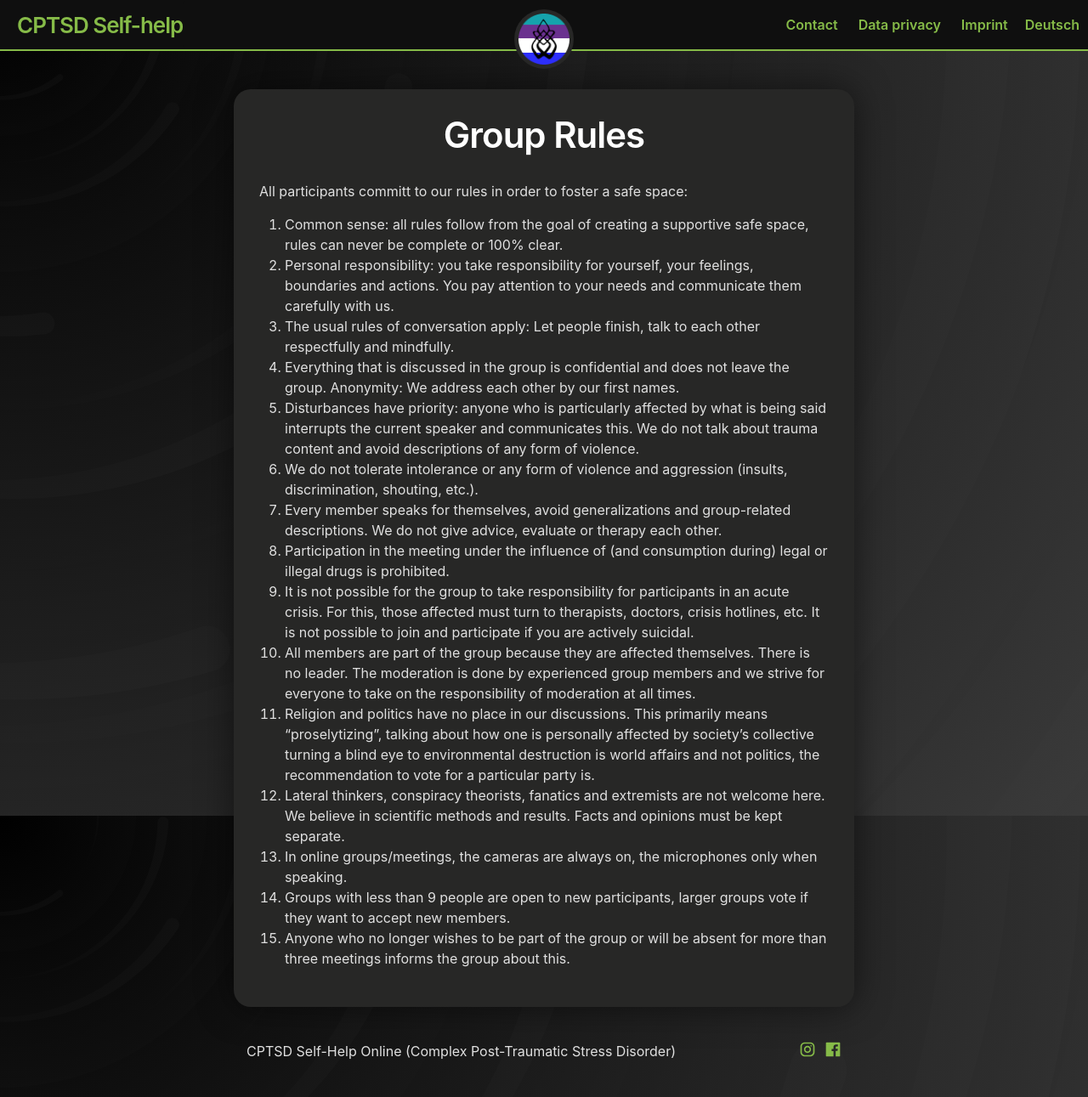
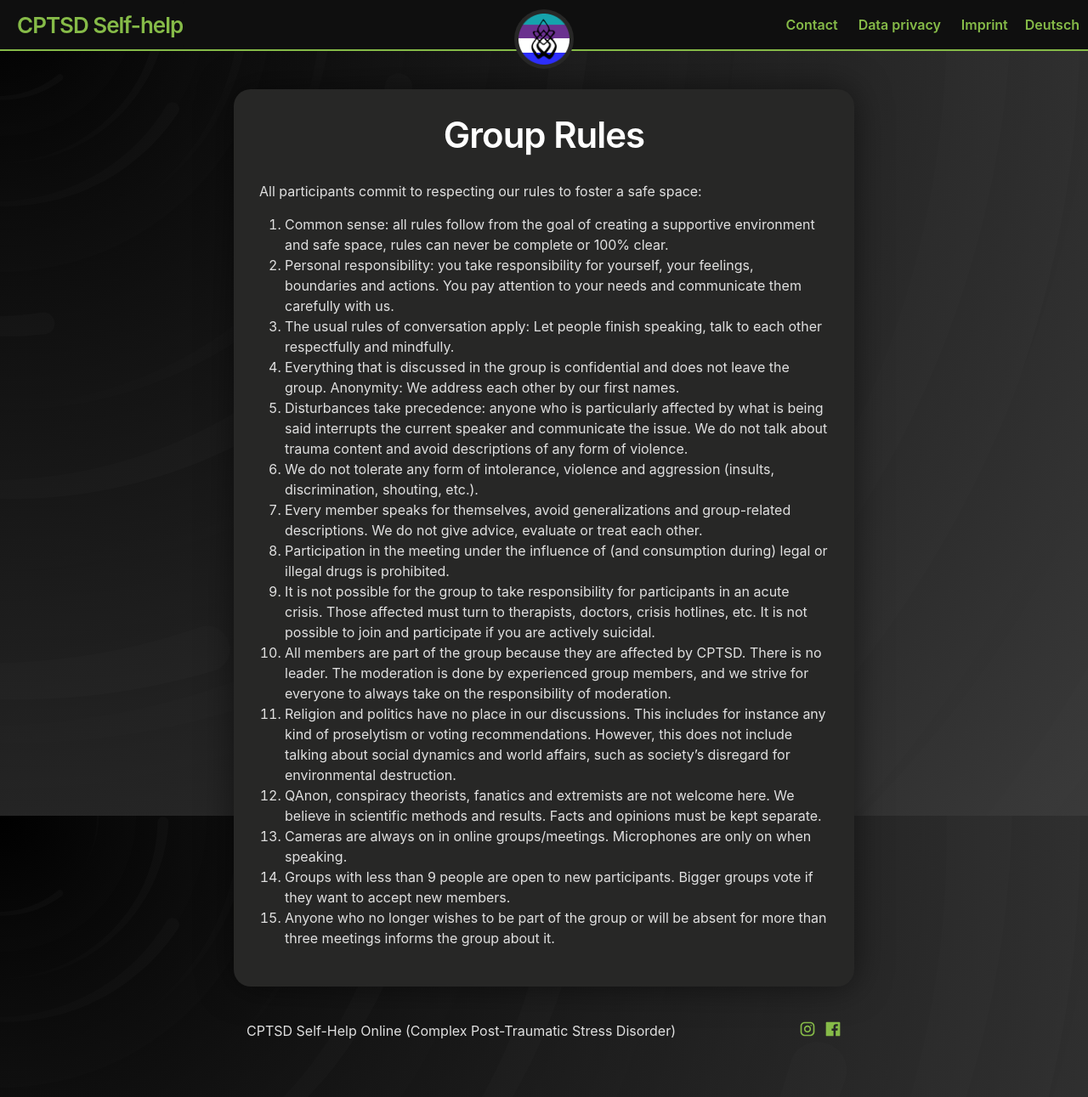
Before and after one commit to c-ptsd/c-ptsd.eu, a Jekyll site: the page built from _posts/2023-07-14-rules.md, in a window 1280 px wide and 1291 px high. Shown: the whole window at 85% size. Built offline with Jekyll 4.4.1, drawn with Linux system fonts in a browser that asks for light colours.

Commit message:
Update 2023-07-14-rules.md

```diff
--- a/_posts/2023-07-14-rules.md
+++ b/_posts/2023-07-14-rules.md
@@ -3,20 +3,20 @@ layout: post
 title: Group Rules
 ---
 
-All participants committ to our rules in order to foster a safe space:
+All participants commit to respecting our rules to foster a safe space:
 
-1. Common sense: all rules follow from the goal of creating a supportive safe space, rules can never be complete or 100% clear.
-2. Personal responsibility: you take responsibility for yourself, your feelings, boundaries and actions. You pay attention to your needs and communicate them carefully with us.
-3. The usual rules of conversation apply: Let people finish, talk to each other respectfully and mindfully.
-4. Everything that is discussed in the group is confidential and does not leave the group. Anonymity: We address each other by our first names.
-5. Disturbances have priority: anyone who is particularly affected by what is being said interrupts the current speaker and communicates this. We do not talk about trauma content and avoid descriptions of any form of violence.
-6. We do not tolerate intolerance or any form of violence and aggression (insults, discrimination, shouting, etc.).
-7. Every member speaks for themselves, avoid generalizations and group-related descriptions. We do not give advice, evaluate or therapy each other.
-8. Participation in the meeting under the influence of (and consumption during) legal or illegal drugs is prohibited.
-9. It is not possible for the group to take responsibility for participants in an acute crisis. For this, those affected must turn to therapists, doctors, crisis hotlines, etc. It is not possible to join and participate if you are actively suicidal.
-10. All members are part of the group because they are affected themselves. There is no leader. The moderation is done by experienced group members and we strive for everyone to take on the responsibility of moderation at all times.
-11. Religion and politics have no place in our discussions. This primarily means “proselytizing”, talking about how one is personally affected by society's collective turning a blind eye to environmental destruction is world affairs and not politics, the recommendation to vote for a particular party is.
-12. Lateral thinkers, conspiracy theorists, fanatics and extremists are not welcome here. We believe in scientific methods and results. Facts and opinions must be kept separate.
-13. In online groups/meetings, the cameras are always on, the microphones only when speaking.
-14. Groups with less than 9 people are open to new participants, larger groups vote if they want to accept new members.
-15. Anyone who no longer wishes to be part of the group or will be absent for more than three meetings informs the group about this.
+1.	Common sense: all rules follow from the goal of creating a supportive environment and safe space, rules can never be complete or 100% clear.
+2.	Personal responsibility: you take responsibility for yourself, your feelings, boundaries and actions. You pay attention to your needs and communicate them carefully with us.
+3.	The usual rules of conversation apply: Let people finish speaking, talk to each other respectfully and mindfully.
+4.	Everything that is discussed in the group is confidential and does not leave the group. Anonymity: We address each other by our first names.
+5.	Disturbances take precedence: anyone who is particularly affected by what is being said interrupts the current speaker and communicate the issue. We do not talk about trauma content and avoid descriptions of any form of violence.
+6.	We do not tolerate any form of intolerance, violence and aggression (insults, discrimination, shouting, etc.).
+7.	Every member speaks for themselves, avoid generalizations and group-related descriptions. We do not give advice, evaluate or treat each other.
+8.	Participation in the meeting under the influence of (and consumption during) legal or illegal drugs is prohibited.
+9.	It is not possible for the group to take responsibility for participants in an acute crisis.  Those affected must turn to therapists, doctors, crisis hotlines, etc. It is not possible to join and participate if you are actively suicidal.
+10.	All members are part of the group because they are affected by CPTSD. There is no leader. The moderation is done by experienced group members, and we strive for everyone to always take on the responsibility of moderation.
+11.	Religion and politics have no place in our discussions. This includes for instance any kind of proselytism or voting recommendations.  However, this does not include talking about social dynamics and world affairs, such as society’s disregard for environmental destruction.
+12.	QAnon, conspiracy theorists, fanatics and extremists are not welcome here. We believe in scientific methods and results. Facts and opinions must be kept separate.
+13.	Cameras are always on in online groups/meetings. Microphones are only on when speaking.
+14.	Groups with less than 9 people are open to new participants. Bigger groups vote if they want to accept new members.
+15.	Anyone who no longer wishes to be part of the group or will be absent for more than three meetings informs the group about it.
```
